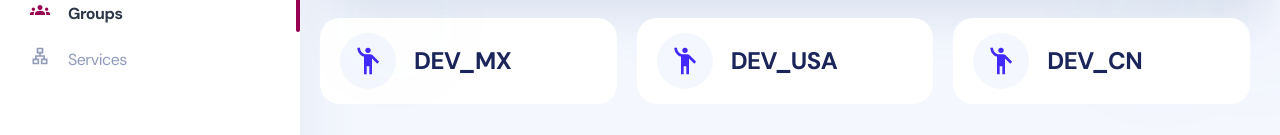
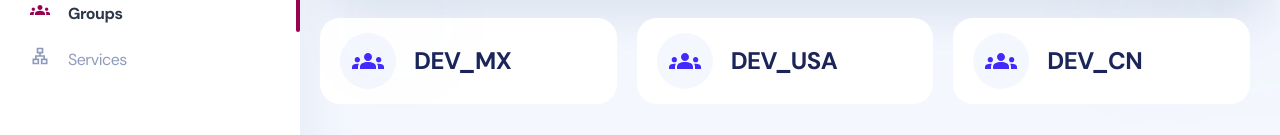
Before and after one commit to Red-sun-in-the-sky/AstraZenecaWatch-Front, a React (Create React App) app: page /#/admin/groups in a window 1280 px wide. Shown: the part 218-353 px from the top of the page. Built offline with nearby package versions, Linux system fonts and the light colour scheme.

Commit message:
Updated groups cards icons.

```diff
--- a/src/views/admin/groups/index.tsx
+++ b/src/views/admin/groups/index.tsx
@@ -14,7 +14,7 @@ import {
 import GroupsCard from "views/admin/groups/components/GroupsCard";
 import { SearchBar } from "components/navbar/searchBar/SearchBar";
 import { useState } from "react";
-import { MdEmojiPeople, MdArrowBack } from "react-icons/md";
+import { MdGroups, MdArrowBack } from "react-icons/md";
 import IconBox from "components/icons/IconBox";
 import { BTGComponentFavorites } from "views/admin/favorites/components/btg";
 import { RightPanel } from "views/admin/favorites/components/RightPanel";
@@ -77,7 +77,7 @@ export default function Groups() {
                     <Icon
                       w="32px"
                       h="32px"
-                      as={MdEmojiPeople}
+                      as={MdGroups}
                       color={brandColor}
                     />
                   }
@@ -96,7 +96,7 @@ export default function Groups() {
                     <Icon
                       w="32px"
                       h="32px"
-                      as={MdEmojiPeople}
+                      as={MdGroups}
                       color={brandColor}
                     />
                   }
@@ -115,7 +115,7 @@ export default function Groups() {
                     <Icon
                       w="32px"
                       h="32px"
-                      as={MdEmojiPeople}
+                      as={MdGroups}
                       color={brandColor}
                     />
                   }
```
